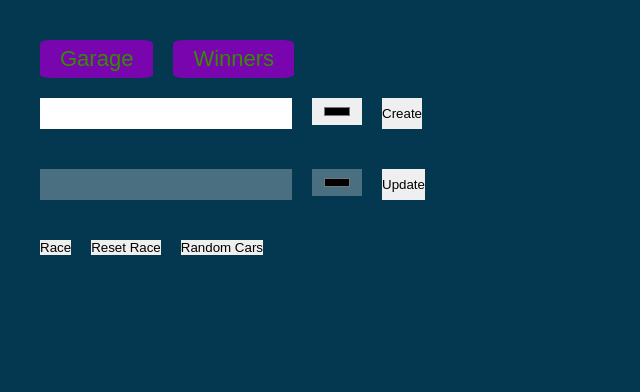
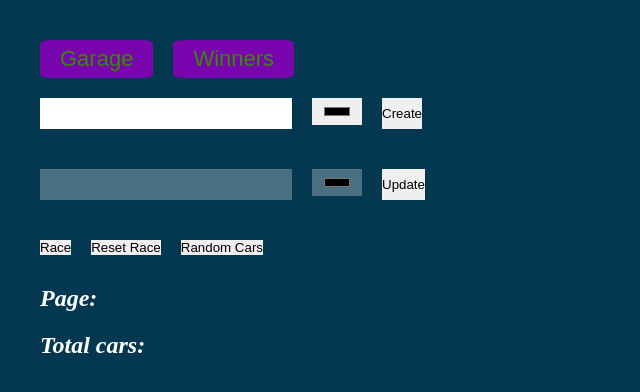
Before and after one commit to sergJess/Need-a-race, a website built with webpack: page need-race/src/index.html in a window 1280 px wide. Shown: the whole page, without its empty margins (0-640 px from the left). Built offline with nearby package versions, Linux system fonts and the light colour scheme.

Commit message:
feat: add page number and total cars

```diff
--- a/need-race/src/scss/garage/garage-page.scss
+++ b/need-race/src/scss/garage/garage-page.scss
@@ -15,3 +15,9 @@
 	display: flex;
 	column-gap: 3rem;
 }
+.garage-page-title{
+	color: #fff;
+	font-size: 2.4rem;
+	font-style: italic;
+	padding: 1rem 0;
+}
--- a/need-race/src/ts/app/garage-page.ts
+++ b/need-race/src/ts/app/garage-page.ts
@@ -1,9 +1,14 @@
 import '../../scss/garage/garage-page.scss';
+import generateCarSvg from '../common/generate-car-svg';
 
 export default class GaragePage {
   private parent: HTMLElement;
 
   private garageBlock = document.createElement('div');
+
+  private pageNumber = document.createElement('span');
+
+  private totalCars = document.createElement('span');
 
   constructor(parent:HTMLElement) {
     this.parent = parent;
@@ -18,6 +23,7 @@ export default class GaragePage {
   }
 
   render():void {
+    this.garageBlock.classList.add('garage-block');
     const garageButtonsInner = document.createElement('div');
     garageButtonsInner.classList.add('garage-buttons-inner');
     // block create car
@@ -59,9 +65,22 @@ export default class GaragePage {
     garageRace.append(buttonRace, buttonResetRace, buttonRandomCars);
     //
     garageButtonsInner.append(garageCarCreate, garageCarUpdate, garageRace);
+    // car page number and total cars
+    const pageNumberTitle = document.createElement('h2');
+    pageNumberTitle.classList.add('garage-page-title');
+    pageNumberTitle.textContent = 'Page:';
+    pageNumberTitle.append(this.pageNumber);
+    const pageTotalCars = document.createElement('h2');
+    pageTotalCars.classList.add('garage-page-title');
+    pageTotalCars.textContent = 'Total cars:';
+    pageTotalCars.append(this.totalCars);
     const carsInner:HTMLElement = document.createElement('div');
     carsInner.classList.add('garage-cars-inner');
-    this.garageBlock.append(garageButtonsInner);
+    this.garageBlock.append(garageButtonsInner, pageNumberTitle, pageTotalCars);
     this.parent.append(this.garageBlock);
   }
+
+  createCarBlock(parent:HTMLElement, color:string): void {
+    generateCarSvg(color);
+  }
 }
```
